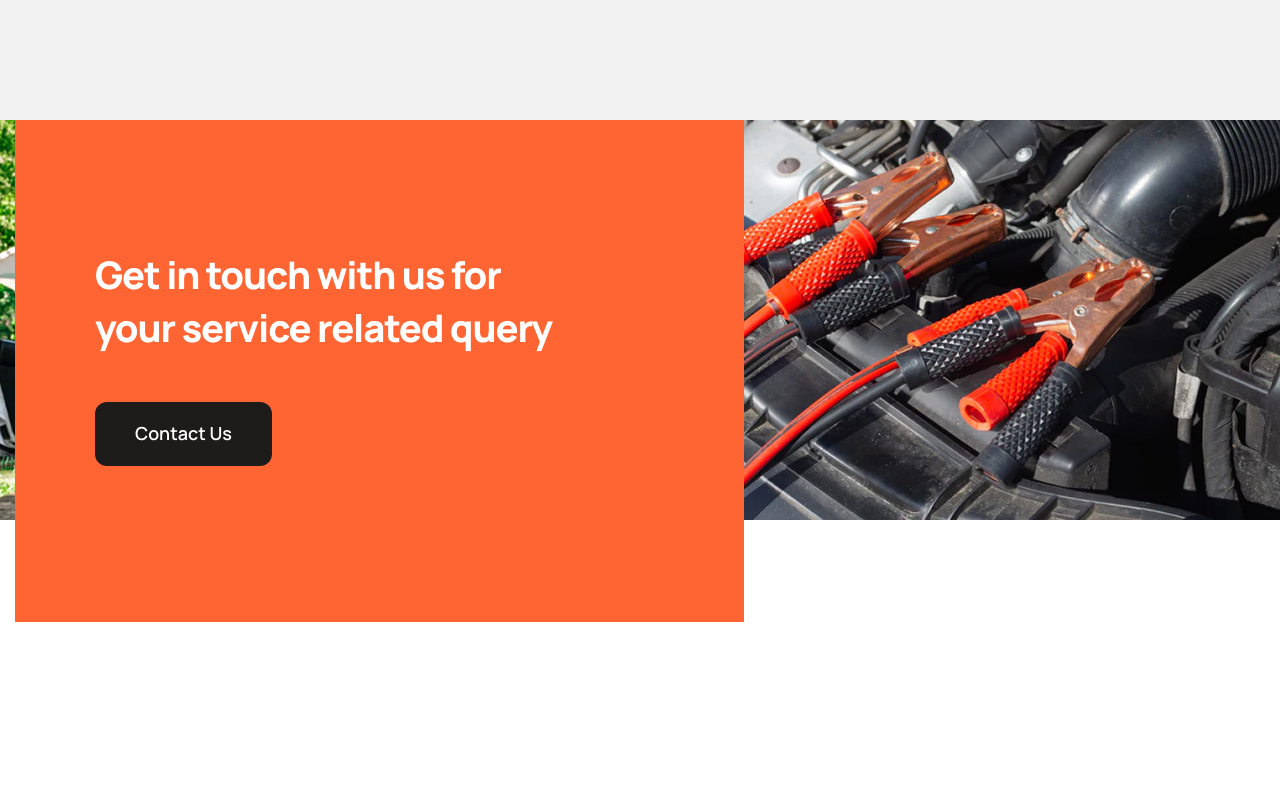
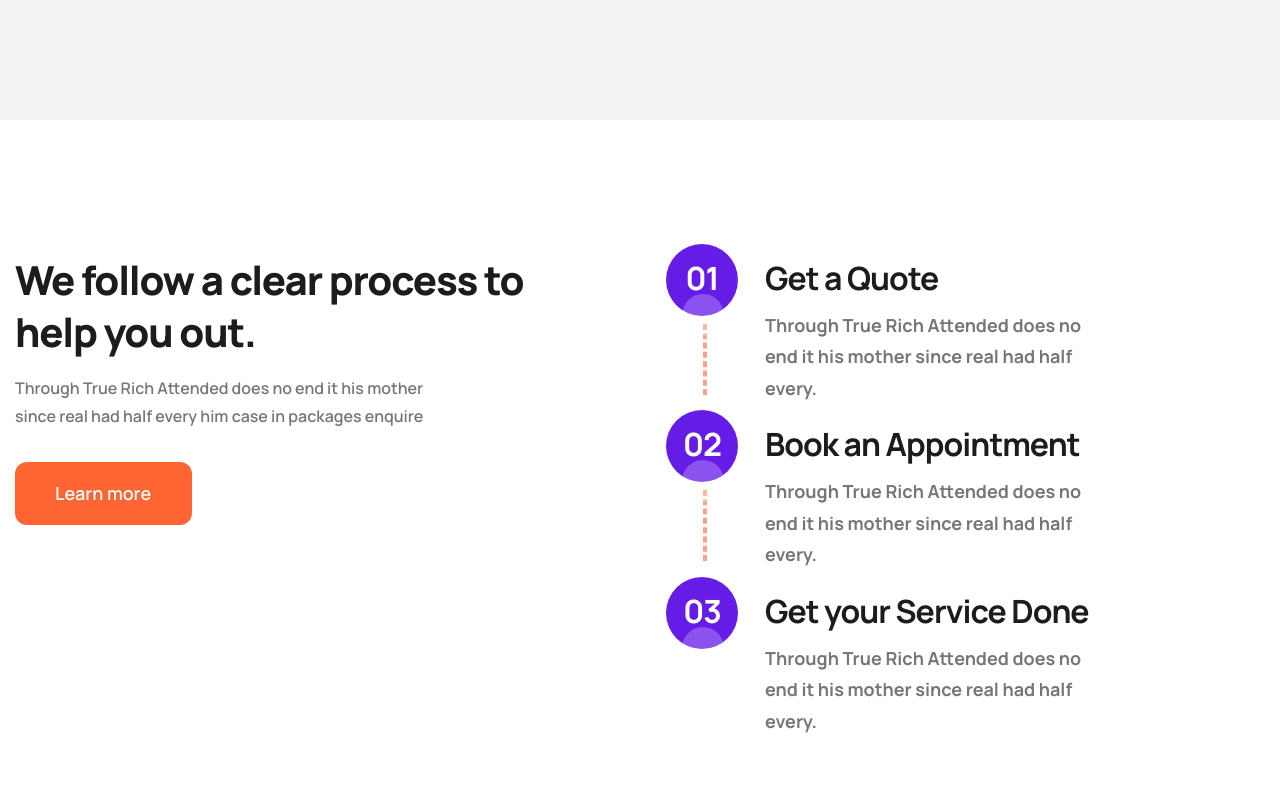
Before and after one commit to RafaelTagiev/finsweet, a website: page index.html in a window 1280 px wide. Shown: the part 1940-2740 px from the top of the page. Before the commit the page ends 2562 px from the top, so only its background shows below. Drawn offline with nearby package versions, Linux system fonts and the light colour scheme; files that its build step writes are made by us from their sources; files whose address does not match are found by name.

Commit message:
process section implementation

```diff
--- a/index.html
+++ b/index.html
@@ -205,6 +205,42 @@
                     </div>
                 </div>
             </section>
+            <section class="process-section">
+                <div class="container">
+                    <div class="process">
+                        <div class="process__about">
+                            <div class="process__about-title heading-title">We follow a clear process to help you out.
+                            </div>
+                            <div class="process__about-text">
+                                Through True Rich Attended does no end it his mother since
+                                real had half every him case in packages enquire
+                            </div>
+                            <div class="process__about-button button">Learn more</div>
+                        </div>
+                        <div class="process__steps">
+                            <div class="process__step process__step-first">
+                                <h3 class="process__step-title">Get a Quote</h3>
+                                <p class="process__step-text">
+                                    Through True Rich Attended does no end it his mother since
+                                    real had half every.
+                                </p>
+                            </div>
+                            <div class="process__step process__step-second">
+                                <h3 class="process__step-title">Book an Appointment</h3>
+                                <p class="process__step-text">
+                                    Through True Rich Attended does no end it his mother since real had half every.
+                                </p>
+                            </div>
+                            <div class="process__step process__step-third">
+                                <h3 class="process__step-title">Get your Service Done</h3>
+                                <p class="process__step-text">
+                                    Through True Rich Attended does no end it his mother since real had half every.
+                                </p>
+                            </div>
+                        </div>
+                    </div>
+                </div>
+            </section>
             <section class="cta-section">
                 <div class="container">
                     <div class="cta">
--- a/styles/_importer.scss
+++ b/styles/_importer.scss
@@ -4,3 +4,4 @@
 @forward "offer";
 @forward "card";
 @forward "cta";
+@forward "process";
--- /dev/null
+++ b/styles/_process.scss
@@ -0,0 +1,143 @@
+@use "variables" as v;
+@use "mixin" as m;
+
+.process-section {
+
+    .process {
+        padding: 134px 0;
+
+        @include m.d-flex(start, start, nowrap, row, 0, 0);
+
+        &__about {
+
+            &-title {
+                max-width: 524px;
+            }
+
+            &-text {
+                margin-top: 16px;
+                opacity: 0.6;
+                max-width: 437px;
+
+                @include m.font(16px, 600, v.$black, 1.75);
+            }
+
+            &-button {
+                width: 177px;
+                margin-top: 32px;
+            }
+
+        }
+
+        &__steps {
+            max-width: 432px;
+            margin-left: 130px;
+
+            .process__step {
+                margin-bottom: 16px;
+
+                &:last-child {
+                    margin-bottom: 0;
+
+                    .process__step-text::before {
+                        display: none;
+                    }
+                }
+
+                &-title {
+                    position: relative;
+                    display: inline-block;
+                    letter-spacing: -0.03em;
+                    margin-left: 36px;
+                    padding-left: 60px;
+
+                    @include m.font(32px, 700, v.$black, 1.5);
+
+                    @media (max-width: v.$media_xl) {
+                        @include m.font(28px, 700, v.$black, 1.5);
+                    }
+
+                    &::before {
+                        content: "00";
+                        overflow: hidden;
+                        width: 72px;
+                        height: 72px;
+                        background-color: v.$secondary;
+                        border-radius: 100%;
+                        text-align: center;
+                        padding-top: 10px;
+                        z-index: 0;
+
+                        @include m.font(32px, 700, v.$white, 1.5);
+                        @include m.pos(absolute, 1, -1, top, left, -10px, -39px);
+
+                    }
+
+                    &::after {
+                        content: "";
+                        width: 42px;
+                        height: 42px;
+                        border-radius: 100%;
+                        background: white;
+                        opacity: 0.24;
+
+                        @include m.pos(absolute, 10, -1, bottom, left, -34px, -23px);
+                    }
+                }
+
+                &-text {
+                    position: relative;
+                    max-width: 396px;
+                    margin: 8px 0 0 36px;
+                    padding-left: 60px;
+                    opacity: 0.6;
+
+                    @include m.font(18px, 700, v.$black, 1.75);
+
+                    &::before {
+                        content: "";
+                        width: 2px;
+                        height: 71px;
+                        border: 2px dashed v.$primary;
+
+                        @include m.pos(absolute, 10, -1, bottom, left, 10%, -2px);
+                    }
+
+                    @media (max-width: v.$media_sm) {
+                        max-width: 220px;
+
+                        &::before {
+                            height: 120px;
+                        }
+                    }
+                }
+            }
+
+            .process__step-first {
+                .process__step-title::before {
+                    content: "01";
+                }
+            }
+
+            .process__step-second {
+                .process__step-title::before {
+                    content: "02";
+                }
+            }
+
+            .process__step-third {
+                .process__step-title::before {
+                    content: "03";
+                }
+            }
+        }
+
+        @media (max-width: v.$media_lg) {
+            @include m.d-flex(start, start, nowrap, column, 0, 60px);
+
+            &__steps {
+                margin-left: 0;
+            }
+        }
+    }
+}
```
